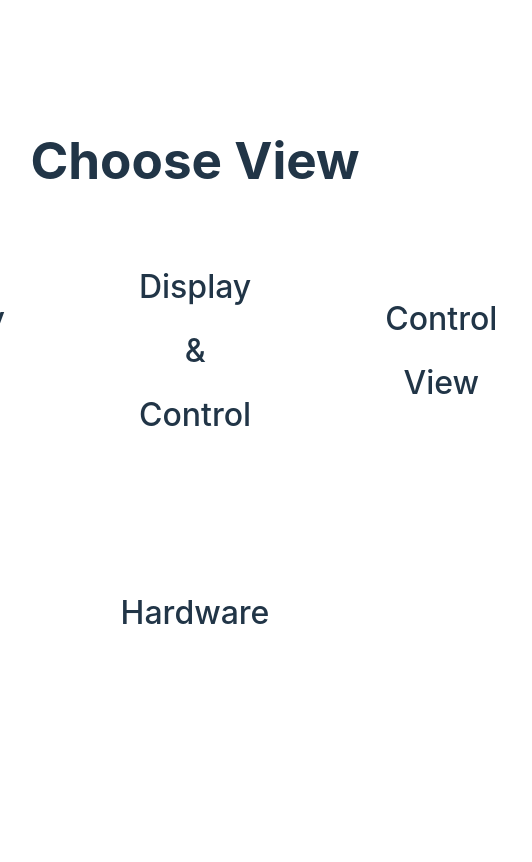
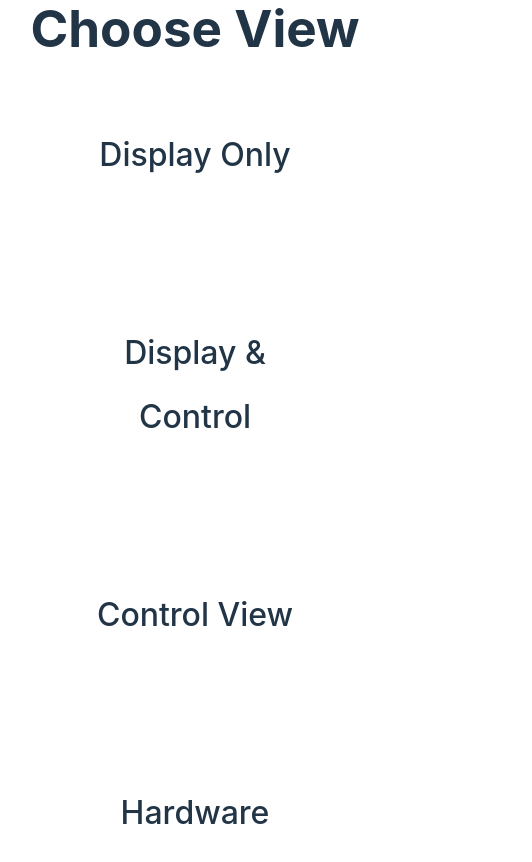
Before and after one commit to Plagiatus/ArduinoQuiz, a Vue app in the folder frontend/: page / in a window 390 px wide. Shown: the top 862 px of the page, 532 px wide, since content can reach past the window. Built offline with nearby package versions, Linux system fonts and the light colour scheme; no server answers.

Commit message:
make frontpage more useable on mobile

```diff
--- a/frontend/src/views/Frontpage.vue
+++ b/frontend/src/views/Frontpage.vue
@@ -60,4 +60,10 @@ export default defineComponent({
 .select-view:hover {
     scale: 1.1;
 }
+
+@media screen and (max-width: 850px) {
+    #select-view-wrapper {
+        flex-direction: column;
+    }
+}
 </style>
```
